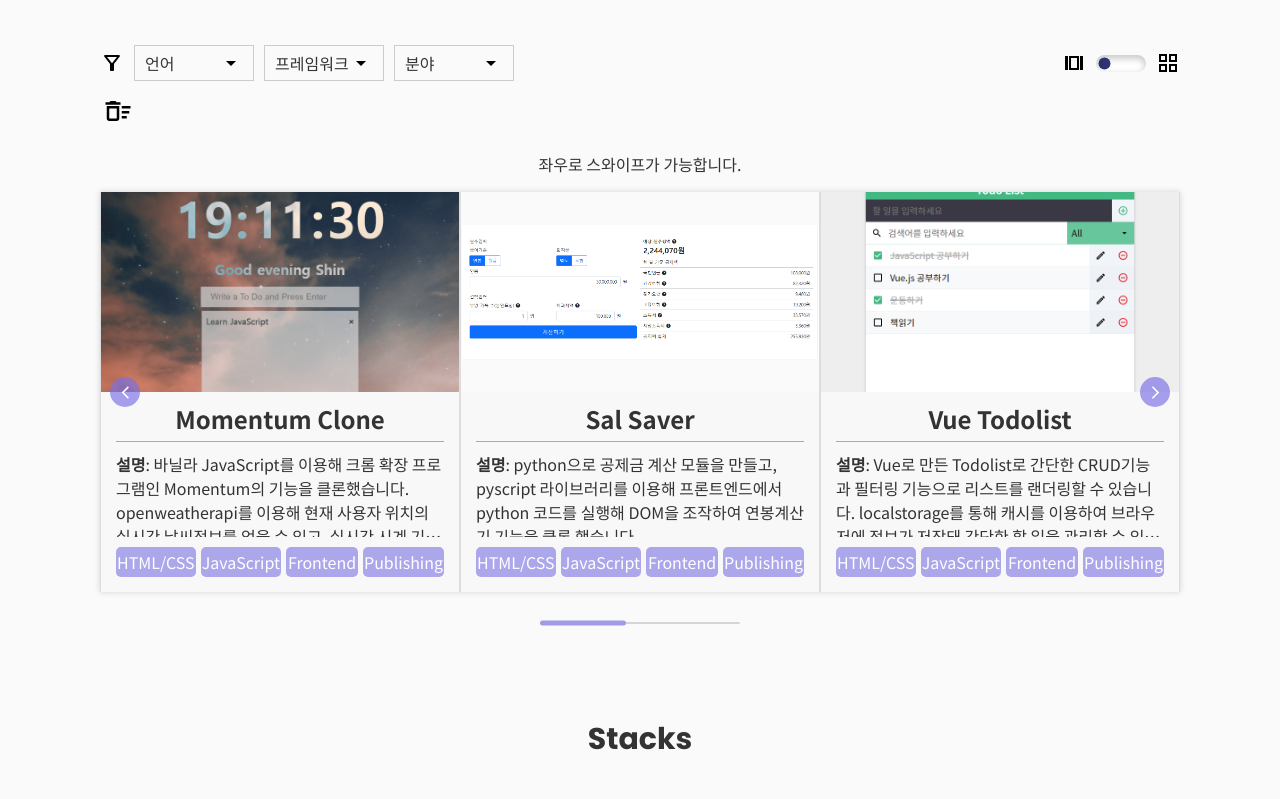
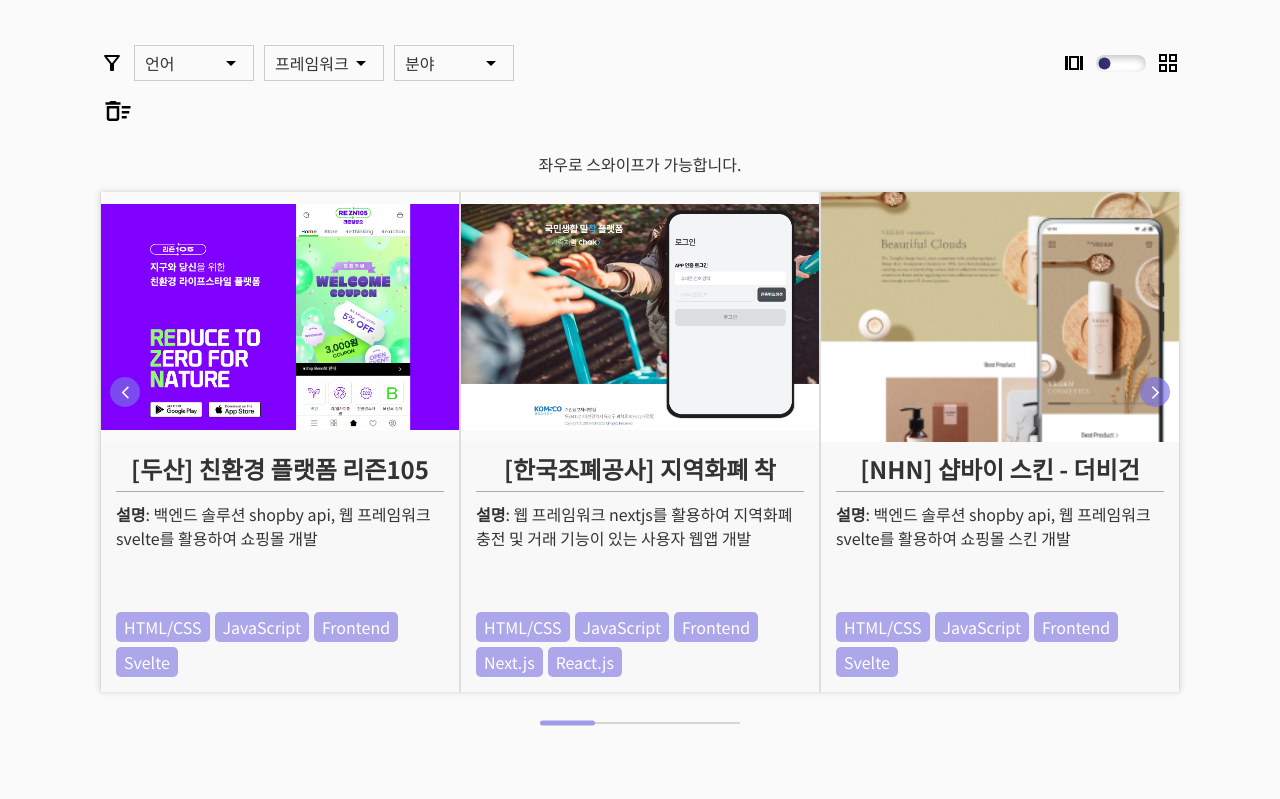
Before and after one commit to hye0ngyun/PortfolioPage, a website: page index.html in a window 1280 px wide. Shown: the part 1561-2360 px from the top of the page. Drawn offline with Linux system fonts and the light colour scheme; files whose address does not match are found by name; a web font is replaced by a local one.

Commit message:
Update: project content - trello-clone - shopby-skin-vegan - chak - rezn105

```diff
--- a/css/style.css
+++ b/css/style.css
@@ -679,6 +679,7 @@
   line-height: 2rem;
   justify-self: flex-end;
   display: flex;
+  flex-wrap: wrap;
   gap: 5px;
   flex-shrink: 0;
 }
--- a/index.html
+++ b/index.html
@@ -136,7 +136,6 @@
                   <li value="React.js" class="el_select_options_item">
                     React.js
                   </li>
-                  <li value="jQuery" class="el_select_options_item">jQuery</li>
                   <li value="Vue.js" class="el_select_options_item">Vue.js</li>
                   <li value="Svelte" class="el_select_options_item">Svelte</li>
                 </ul>
--- a/js/components/project.js
+++ b/js/components/project.js
@@ -1,5 +1,57 @@
 {
   const projects = [
+    {
+      img: 'project/rezn105.png',
+      title: '[두산] 친환경 플랫폼 리즌105',
+      description:
+        '백엔드 솔루션 shopby api, 웹 프레임워크 svelte를 활용하여 쇼핑몰 개발',
+      githubLink: '',
+      viewLink: 'https://rezn105.com/',
+      dataTag: {
+        languages: 'HTML/CSS,JavaScript',
+        domains: 'Frontend',
+        frameworks: 'Svelte',
+      },
+    },
+    {
+      img: 'project/chak.png',
+      title: '[한국조폐공사] 지역화폐 착',
+      description:
+        '웹 프레임워크 nextjs를 활용하여 지역화폐 충전 및 거래 기능이 있는 사용자 웹앱 개발',
+      githubLink: '',
+      viewLink: 'https://localpay.komscochak.com/',
+      dataTag: {
+        languages: 'HTML/CSS,JavaScript',
+        domains: 'Frontend',
+        frameworks: 'Next.js,React.js',
+      },
+    },
+    {
+      img: 'project/shopby-skin-vegan.png',
+      title: '[NHN] 샵바이 스킨 - 더비건',
+      description:
+        '백엔드 솔루션 shopby api, 웹 프레임워크 svelte를 활용하여 쇼핑몰 스킨 개발',
+      githubLink: '',
+      viewLink: 'https://nextinnovation.shopby.co.kr/',
+      dataTag: {
+        languages: 'HTML/CSS,JavaScript',
+        domains: 'Frontend',
+        frameworks: 'Svelte',
+      },
+    },
+    {
+      img: 'project/trello-clone.png',
+      title: 'Trello Clone',
+      description:
+        'nextjs, recoil, react-beautiful-dnd를 활용하여 trello 기능을 클론하였습니다. Board, Task 각각 위치를 변경시킬 수 있고, 각 Board별 Task를 추가 및 삭제 할 수 있습니다.',
+      githubLink: 'https://github.com/hye0ngyun/trello-clone',
+      viewLink: 'https://hye0ngyun.github.io/trello-clone/',
+      dataTag: {
+        languages: 'HTML/CSS,JavaScript',
+        domains: 'Frontend',
+        frameworks: 'React.js,Next.js',
+      },
+    },
     {
       img: 'project_momentum-clone.png',
       title: 'Momentum Clone',
@@ -9,7 +61,7 @@
       viewLink: 'https://hye0ngyun.github.io/momentum-clone/',
       dataTag: {
         languages: 'HTML/CSS,JavaScript',
-        domains: 'Frontend,Publishing',
+        domains: 'Frontend',
         frameworks: '',
       },
     },
@@ -21,8 +73,8 @@
       githubLink: 'https://github.com/hye0ngyun/sal-saver',
       viewLink: 'https://hye0ngyun.github.io/sal-saver/',
       dataTag: {
-        languages: 'HTML/CSS,JavaScript',
-        domains: 'Frontend,Publishing',
+        languages: 'HTML/CSS,JavaScript,Python',
+        domains: 'Frontend',
         frameworks: '',
       },
     },
@@ -35,8 +87,8 @@
       viewLink: 'https://hye0ngyun.github.io/vue-todolist/',
       dataTag: {
         languages: 'HTML/CSS,JavaScript',
-        domains: 'Frontend,Publishing',
-        frameworks: '',
+        domains: 'Frontend',
+        frameworks: 'Vue.js',
       },
     },
     {
@@ -48,7 +100,7 @@
       viewLink: '',
       dataTag: {
         languages: 'HTML/CSS,JavaScript',
-        domains: 'Frontend,Publishing',
+        domains: 'Frontend',
         frameworks: '',
       },
     },
@@ -62,7 +114,7 @@
       viewLink: '',
       dataTag: {
         languages: 'HTML/CSS,JavaScript',
-        domains: 'Publishing',
+        domains: 'Frontend',
         frameworks: '',
       },
     },
@@ -76,7 +128,7 @@
       viewLink: '',
       dataTag: {
         languages: 'HTML/CSS,JavaScript',
-        domains: 'Publishing',
+        domains: 'Frontend',
         frameworks: '',
       },
     },
@@ -90,7 +142,7 @@
       viewLink: '',
       dataTag: {
         languages: 'HTML/CSS,JavaScript',
-        domains: 'Publishing',
+        domains: 'Frontend',
         frameworks: '',
       },
     },
@@ -126,8 +178,8 @@
     </div>
     <div class="bl_projects_cont_item_desc_linkWrap">
     ${
-      project.githubLink &&
-      `<a
+      project.githubLink
+        ? `<a
     href="${project.githubLink}"
     class="el_linkBtn"
     target="_blank"
@@ -135,15 +187,17 @@
       src="./img/link_white_24dp.svg"
       alt="link_img"
   /></a>`
+        : ''
     }
   ${
-    project.viewLink &&
-    `<a
+    project.viewLink
+      ? `<a
         href="${project.viewLink}"
         class="el_linkBtn"
         target="_blank"
         >View<img src="./img/link_white_24dp.svg" alt="link_img"
       /></a>`
+      : ''
   }
     </div>
     <div class="bl_projects_cont_item_desc_tags">
--- a/js/slide.js
+++ b/js/slide.js
@@ -301,7 +301,7 @@
       if (this.selector === '.bl_projects') {
         document.querySelector(
           `${this.selector}_cont_items`,
-        ).style.minHeight = `400px`;
+        ).style.minHeight = `500px`;
       } else if (this.selector === '.bl_stacks') {
         document.querySelector(
           `${this.selector}_cont_items`,
```
Also changed, not shown: img/project/chak.png (added), img/project/rezn105.png (added), img/project/shopby-skin-vegan.png (added), img/project/trello-clone.png (added).
